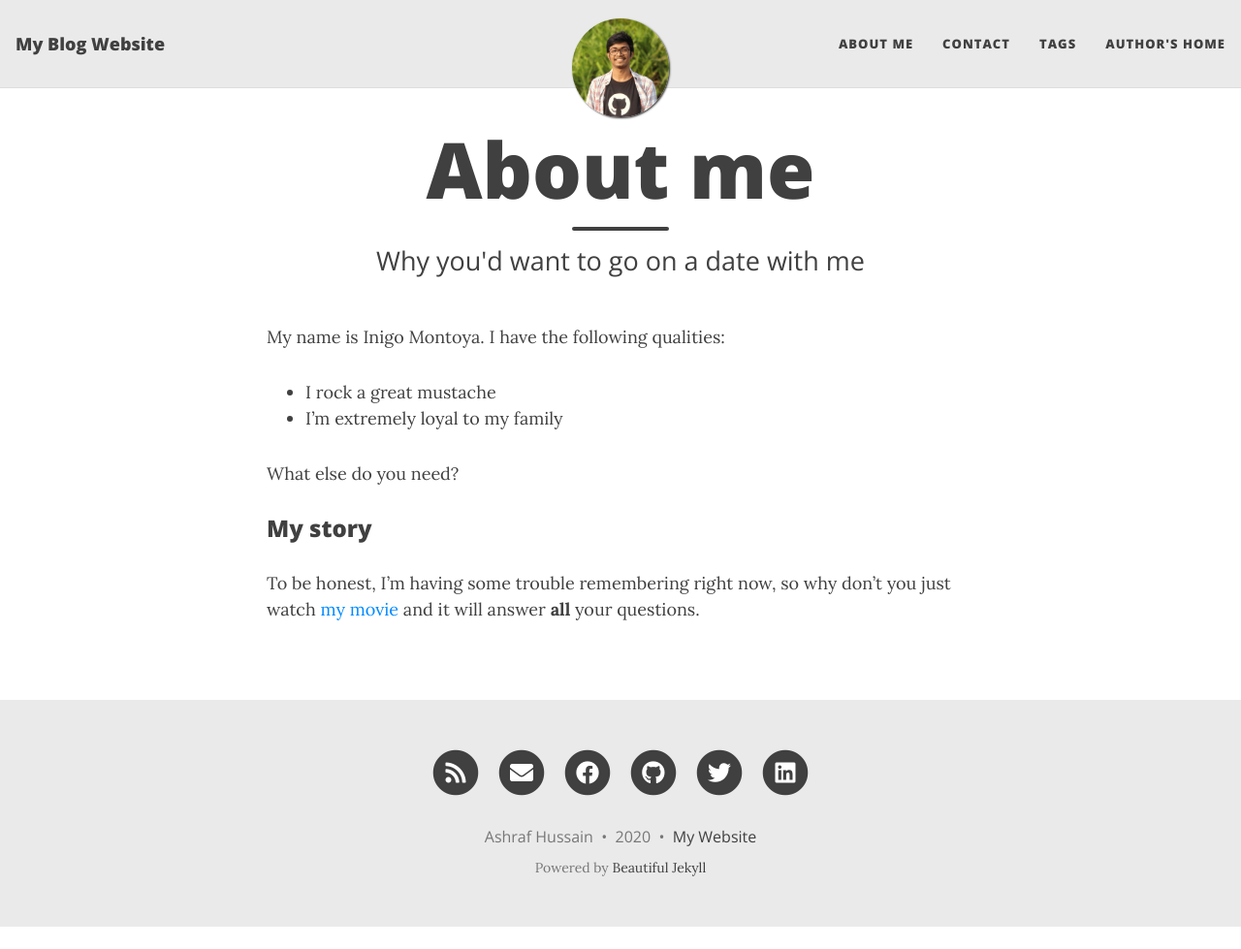
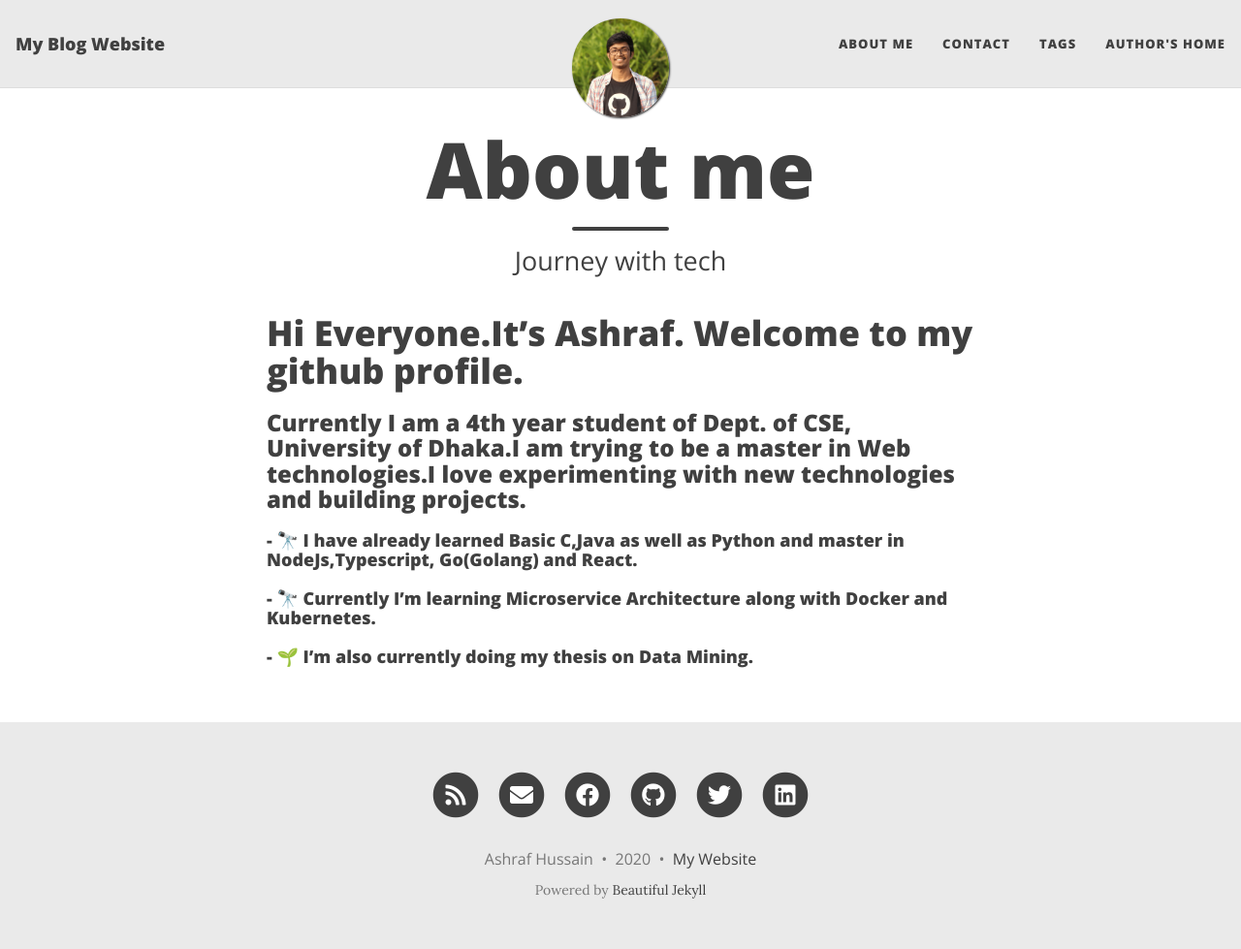
Before and after one commit to hussainash17/ashrafhussain17.github.io, a Jekyll site: the page built from aboutme.md, in a window 1280 px wide and 979 px high. Shown: the whole window at 97% size. Built offline with Jekyll 4.4.1, drawn with Linux system fonts in a browser that asks for light colours; nearby versions of some CDN libraries.

Commit message:
about me page changed

```diff
--- a/aboutme.md
+++ b/aboutme.md
@@ -1,16 +1,12 @@
 ---
 layout: page
 title: About me
-subtitle: Why you'd want to go on a date with me
+subtitle: Journey with tech
 ---
 
-My name is Inigo Montoya. I have the following qualities:
+# Hi Everyone.It's Ashraf. Welcome to my github profile.
+### Currently I am a 4th year student of Dept. of CSE, University of Dhaka.I am trying to be a master in Web technologies.I love experimenting with new technologies and building projects.
 
-- I rock a great mustache
-- I'm extremely loyal to my family
-
-What else do you need?
-
-### My story
-
-To be honest, I'm having some trouble remembering right now, so why don't you just watch [my movie](https://en.wikipedia.org/wiki/The_Princess_Bride_%28film%29) and it will answer **all** your questions.
+#### - 🔭 I have already learned Basic C,Java as well as Python and master in NodeJs,Typescript, Go(Golang) and React.
+#### - 🔭 Currently I'm learning Microservice Architecture along with Docker and Kubernetes.
+#### - 🌱 I’m also currently doing my thesis on Data Mining.
```
